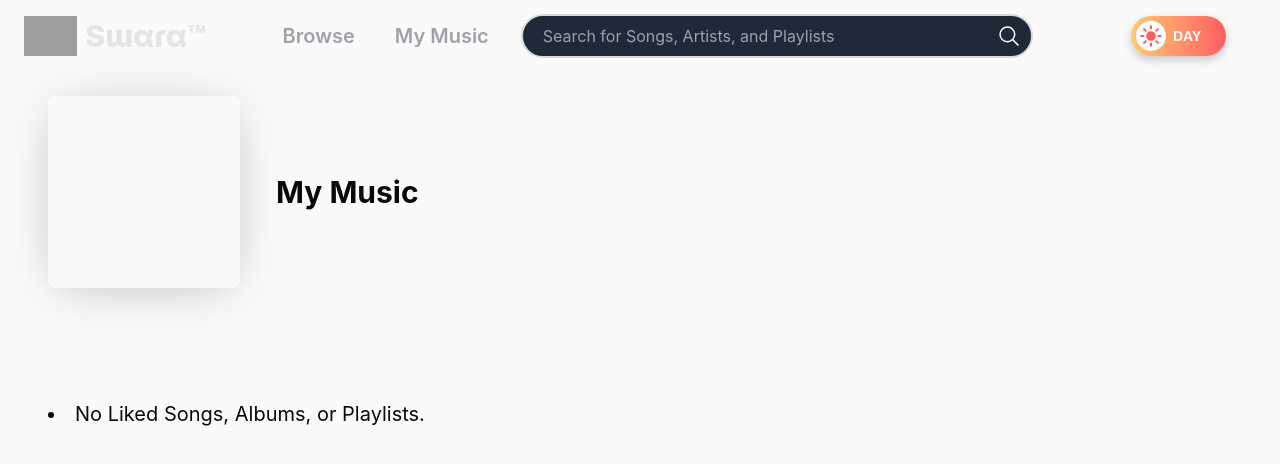
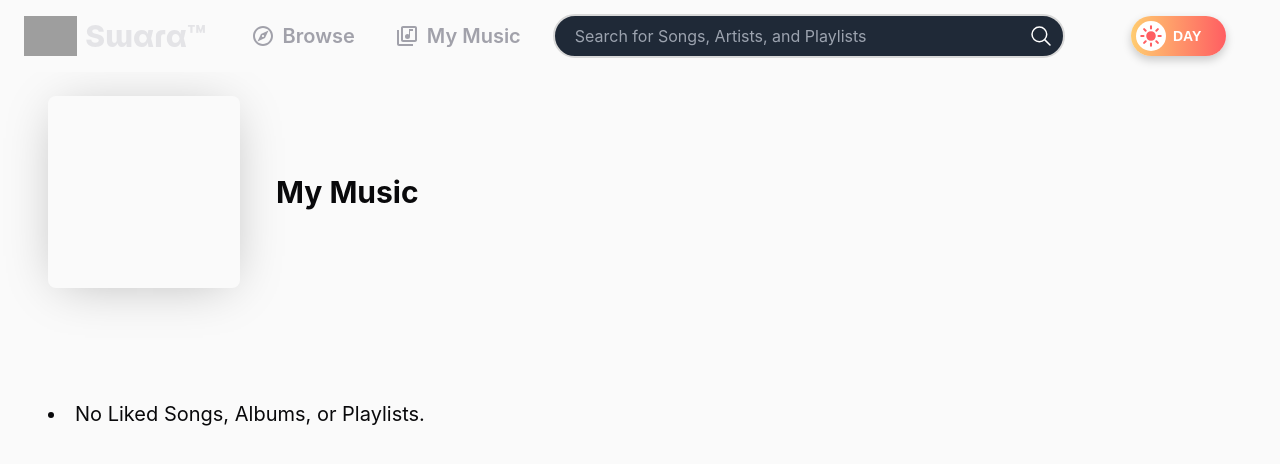
Before and after one commit to tvtelugu/swara, a React (Vite) app: page /Music in a window 1280 px wide. Shown: the top 464 px of the page. Built offline with nearby package versions, Linux system fonts and the light colour scheme; grey boxes are pictures that could not be loaded; some icons are missing.

Commit message:
Update Navbar.jsx

```diff
--- a/src/components/Navbar.jsx
+++ b/src/components/Navbar.jsx
@@ -10,6 +10,7 @@ import MusicContext from "../context/MusicContext";
 import he from "he";
 import Theme from "../../theme";
 import { IoSearchOutline, IoCloseOutline } from "react-icons/io5";
+import { MdOutlineLibraryMusic, MdOutlineExplore } from "react-icons/md";
 
 const Navbar = () => {
   const { playMusic } = useContext(MusicContext);
@@ -252,15 +253,19 @@ const Navbar = () => {
         {/* Desktop links and search */}
         <div className="hidden lg:flex items-center gap-6 flex-grow justify-center">
           <div className="flex items-center space-x-6">
-            <Link to="/Browse" className="p-2">
-              <h2 className="text-xl text-zinc-400 font-semibold hover:text-zinc-100 transition-colors">
-                Browse
-              </h2>
+            <Link
+              to="/Browse"
+              className="p-2 flex items-center space-x-2 text-zinc-400 font-semibold hover:text-zinc-100 transition-colors"
+            >
+              <MdOutlineExplore className="text-2xl" />
+              <h2 className="text-xl">Browse</h2>
             </Link>
-            <Link to="/Music" className="p-2">
-              <h2 className="text-xl text-zinc-400 font-semibold hover:text-zinc-100 transition-colors">
-                My Music
-              </h2>
+            <Link
+              to="/Music"
+              className="p-2 flex items-center space-x-2 text-zinc-400 font-semibold hover:text-zinc-100 transition-colors"
+            >
+              <MdOutlineLibraryMusic className="text-2xl" />
+              <h2 className="text-xl">My Music</h2>
             </Link>
           </div>
           <div className="relative flex-grow max-w-lg" ref={searchBarRef}>
@@ -316,8 +321,22 @@ const Navbar = () => {
           </div>
         </div>
 
-        {/* Desktop Theme Switch and mobile Search button */}
+        {/* Mobile icons and Theme Switch */}
         <div className="flex items-center gap-4 flex-shrink-0">
+          <div className="flex lg:hidden items-center gap-4">
+            <Link
+              to="/Browse"
+              className="text-2xl text-white flex items-center justify-center p-2 rounded-full hover:bg-gray-700 transition"
+            >
+              <MdOutlineExplore />
+            </Link>
+            <Link
+              to="/Music"
+              className="text-2xl text-white flex items-center justify-center p-2 rounded-full hover:bg-gray-700 transition"
+            >
+              <MdOutlineLibraryMusic />
+            </Link>
+          </div>
           <div className="hidden lg:block">
             <Theme />
           </div>
```
